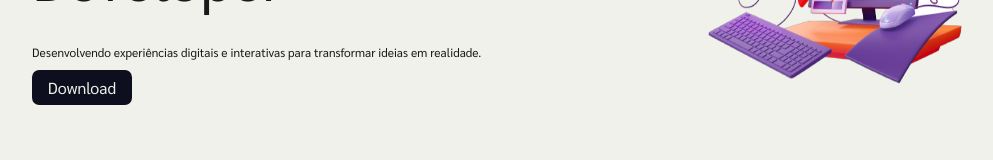
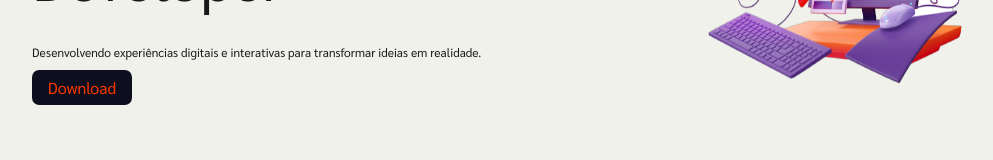
Before and after one commit to jotaMch/Portfolio_Jm, a React (Vite) app: page / in a window 1280 px wide. Shown: the part 405-565 px from the top of the page, without its empty margins (128-1121 px from the left). Built offline with nearby package versions, Linux system fonts and the light colour scheme.

Commit message:
adding new style

```diff
--- a/src/styles/main.css
+++ b/src/styles/main.css
@@ -220,6 +220,7 @@ header li:hover .front-text {
   border-radius: 0.45em;
   transition: background 0.3s;
   cursor: pointer;
+  overflow: hidden;
 }
 
 .text {
@@ -234,11 +235,11 @@ header li:hover .front-text {
   width: 100%;
   height: 100%;
   left: 0;
-  color: #EFF1EA;
+  color: #ff3700;
 }
 
 .text {
-  top: 0
+  top: 0;
 }
 
 .text,.icon {
@@ -246,7 +247,7 @@ header li:hover .front-text {
 }
 
 .icon {
-  color: #EFF1EA;
+  color: #f53e06;
   top: 100%;
   display: flex;
   align-items: center;
@@ -264,8 +265,8 @@ header li:hover .front-text {
 }
 
 .button:hover .icon {
-  background-color: #f53e06;
-  border-radius: 0.45em;
+/*   background-color: #f53e06;
+ */  border-radius: 0.45em;
   top: 0;
 }
 
```
